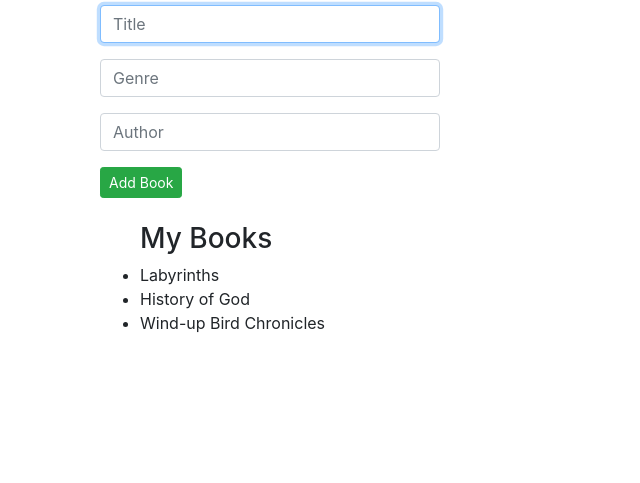
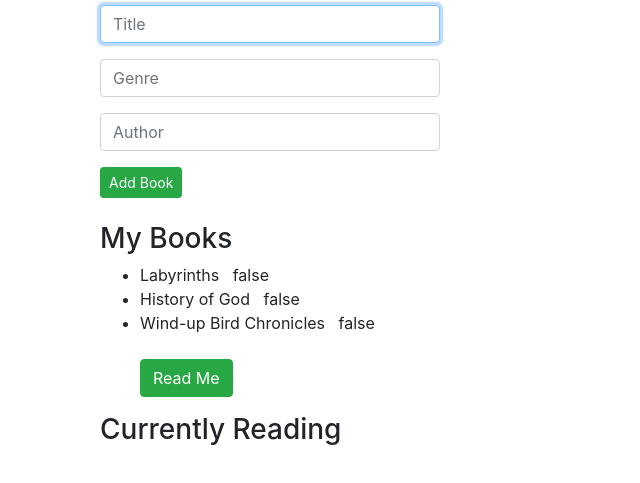
Before and after one commit to danhklein/BookList, a website: page src/index.html in a window 1280 px wide. Shown: the part 93-576 px from the top of the page, without its empty margins (0-640 px from the left). Drawn offline with nearby package versions, Linux system fonts and the light colour scheme.

Commit message:
added appendage/html

```diff
--- a/src/index.html
+++ b/src/index.html
@@ -24,10 +24,13 @@
            <button type="submit" class="btn btn-success btn-sm">Add Book</button>
          </form>
          <br>
+          <h3>My Books</h3>
             <ul id="books">
-                <h3>My Books</h3>
+
                 <!-- all books, title and data, button to read book, button to  -->
             </ul>
+          <h3>Currently Reading</h3>
+
         </div>
 
         <script src="https://ajax.googleapis.com/ajax/libs/jquery/1.12.0/jquery.min.js"></script>
--- a/src/js/dom.js
+++ b/src/js/dom.js
@@ -37,3 +37,10 @@ $("form").on("submit", function(event){
     $("#book-genre").val("");
     $("#book-author").val("");
 });
+
+$(document).on('click','#read',function(){
+  myBookList.startCurrentBook();
+  $(this).hide();
+  $('#current').html(myBookList.currentBook.title);
+  $("#current").append('<br><button id="finish" class="btn btn-danger btn-md">Finished!</button>')
+});
--- a/src/js/main.js
+++ b/src/js/main.js
@@ -50,12 +50,16 @@ BookList.prototype.startCurrentBook = function(first_argument) {
   this.currentBook.startDate = newDate(Date.now());
 };
 
-BookList.prototype.renderToDom = function() {
-  for (var i = 0; i < this.bookArr.length; i++) {
-    $('#books').append('<li>' + this.bookArr[i].title + '</li>');
-  }
+BookList.prototype.renderToDom = function(){
+    for (var i = 0; i < this.bookArr.length; i++) {
+        $("#books").append("<li>" +
+            this.bookArr[i].title +
+            "&nbsp; &nbsp;"+
+            this.bookArr[i].read +
+            "</li>");
+    }
+    $("#books").append("<br><button id='read' class='btn btn-success' btn-xs'>Read Me</button>");
 };
-
 var myBookList = new BookList();
 var book1 = new Book({
   title: 'Labyrinths',
```
